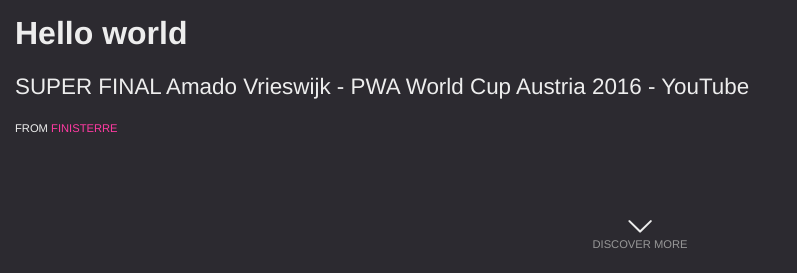
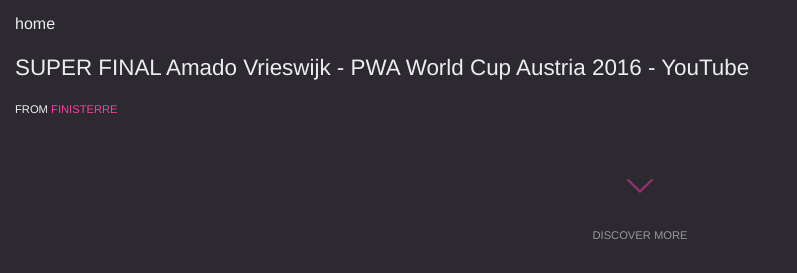
Before and after one commit to eliasparis/windcast, a Rails app: template app/views/videos/index.html.erb in a window 1280 px wide. Shown: the top 273 px of the page, without its empty margins (0-797 px from the left). Run offline with Rails 7, Linux system fonts and the light colour scheme; the template is opened without the code that fills it, so the values that code supplies are empty; data comes from the database, SQL or seed files in the repository; style sheets or scripts are compiled from the project's sources; some libraries are stand-ins or nearby versions.

Commit message:
Header partial created

```diff
--- a/app/assets/stylesheets/shared/discovermore.scss
+++ b/app/assets/stylesheets/shared/discovermore.scss
@@ -1,3 +1,7 @@
+$blue: #41e1d0;
+$orange: #ff8d50;
+$pink: #ff1591;
+
 #discover_more{
 
 	width: 100%;
@@ -10,14 +14,16 @@
 		min-height: 20px;
 
 		&:before{
-			font-size: 1.7em;
-			position: absolute;
-			-webkit-transform: translateX(-50%);
-			-moz-transform: translateX(-50%);
-			-ms-transform: translateX(-50%);
-			-o-transform: translateX(-50%);
-			transform: translateX(-50%);
-			top: 0;
+			font-size: 1.9em;
+			-webkit-transform: translateY(-150%);
+			-moz-transform: translatY(-150%);
+			-ms-transform: translateY(-150%);
+			-o-transform: translateY(-150%);
+			transform: translateY(-150%);
+			display: block;
+			opacity: 0;
+			animation: arrow 1.2s linear;
+			animation-iteration-count: infinite;
 		}
 	}
 
@@ -25,3 +31,30 @@
 		color: #979797
 	}
 }
+
+@keyframes arrow{
+	0%{
+		opacity: 0;
+		color: $orange;
+	}
+	20%{
+		opacity: 1
+	}
+
+	45%{
+		color: $pink
+	}
+	75%{
+		color: $blue;
+	}
+	95%{
+		opacity: 0;
+	}
+	100%{
+		-webkit-transform: translateY(-000%);
+		-moz-transform: translatY(-000%);
+		-ms-transform: translateY(-000%);
+		-o-transform: translateY(-000%);
+		transform: translateY(-000%);
+	}
+}
--- /dev/null
+++ b/app/views/shared/_header.html.erb
@@ -0,0 +1,3 @@
+<header>
+	<%= t('home') %>
+</header>
--- a/app/views/videos/index.html.erb
+++ b/app/views/videos/index.html.erb
@@ -1,4 +1,4 @@
-	<h1><%= t('hello') %></h1>
+	<%= render "shared/header" %>
 
 	<div id="video_wrapper">
 		<div class="plyr video_element">
--- a/config/locales/en.yml
+++ b/config/locales/en.yml
@@ -20,6 +20,6 @@
 # available at http://guides.rubyonrails.org/i18n.html.
 
 en:
-  hello: "Hello world"
+  home: "home"
   mainvideo_from: "From"
   discover_more : "discover more"
```
